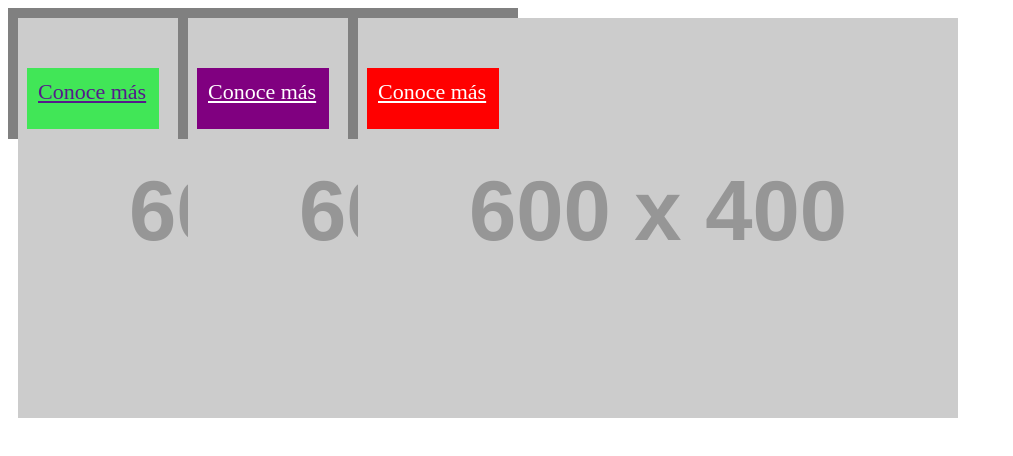
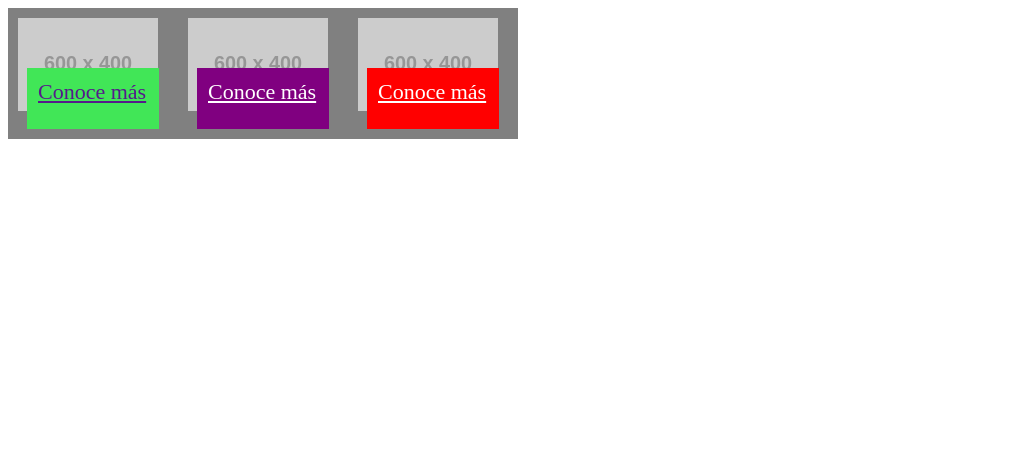
Before and after one commit to Jdiaz-17/SASS, a website: page index.html in a window 1280 px wide. Shown: the whole page, without its empty margins (0-1013 px from the left). Drawn offline with Linux system fonts and the light colour scheme; placeholder pictures from the web are drawn by us.

Commit message:
Revision Background de las cards con mixin

```diff
--- a/index.html
+++ b/index.html
@@ -11,7 +11,7 @@
     <div class="container">
         <div class="card">
             <div class="card__image">
-                <img src="https://dummyimage.com/600x400/000/fff" alt="">
+                <img class="image" src="https://dummyimage.com/600x400/000/fff" alt="">
             </div>
             <div class="card__actions">
                 <a href="">Conoce más</a>
@@ -19,7 +19,7 @@
         </div>
         <div class="card">
             <div class="card__image">
-                <img src="https://dummyimage.com/600x400/000/fff" alt="">
+                <img class="image" src="https://dummyimage.com/600x400/000/fff" alt="">
             </div>
             <div class="card__actions">
                 <a href="">Conoce más</a>
@@ -27,7 +27,7 @@
         </div>
         <div class="card">
             <div class="card__image">
-                <img src="https://dummyimage.com/600x400/000/fff" alt="">
+                <img class="image" src="https://dummyimage.com/600x400/000/fff" alt="">
             </div>
             <div class="card__actions">
                 <a href="">Conoce más</a>
--- a/scss/abstracts/_mixin.scss
+++ b/scss/abstracts/_mixin.scss
@@ -67,3 +67,9 @@
 @mixin container() {
 
 }
+
+/// @desc: Encapsula los estilos correspondientes a una card.
+/// @param: $background - {Color} - Especifica el background que tomará el elemento - Ejemplo: #fff, blue, #000.
+@mixin card($background-color) {
+    background-color: $background-color;
+   }
--- a/scss/components/_card.scss
+++ b/scss/components/_card.scss
@@ -13,10 +13,14 @@
     &:first-child {
       .card {
         @include media-query(phone) {
-          background-color: $color-green;
+          background-color: $color-red;
           &__image {
-            width: 50px;
-            height: 50px;
+            width: 30px;
+            height: auto;
+            .image {
+              width: 140px;
+              height: auto;
+            }
           }
         }
         @include media-query(tablet) {
@@ -24,6 +28,10 @@
           &__image {
             width: 150px;
             height: 50px;
+            .image {
+              width: 140px;
+              height: auto;
+            }
           }
         }
         @include media-query(desktop) {
@@ -31,6 +39,10 @@
           &__image {
             width: 150px;
             height: 50px;
+            .image {
+              width: 140px;
+              height: auto;
+            }
           }
         }
         @include media-query(desktopxl) {
@@ -38,6 +50,10 @@
           &__image {
             width: 150px;
             height: 50px;
+            .image {
+              width: 140px;
+              height: auto;
+            }
           }
         }
         &__actions {
@@ -51,10 +67,13 @@
     &:nth-child(2) {
       .card {
         @include media-query(phone) {
-          background-color: $color-yellow;
           &__image {
-            width: 50px;
-            height: 50px;
+            width: 30px;
+            height: auto;
+            .image {
+              width: 140px;
+              height: auto;
+            }
           }
         }
         @include media-query(tablet) {
@@ -62,6 +81,10 @@
           &__image {
             width: 150px;
             height: 50px;
+            .image {
+              width: 140px;
+              height: auto;
+            }
           }
         }
         @include media-query(desktop) {
@@ -69,6 +92,10 @@
           &__image {
             width: 150px;
             height: 50px;
+            .image {
+              width: 140px;
+              height: auto;
+            }
           }
         }
         @include media-query(desktopxl) {
@@ -76,6 +103,10 @@
           &__image {
             width: 150px;
             height: 50px;
+            .image {
+              width: 140px;
+              height: auto;
+            }
           }
         }
         &__actions {
@@ -89,10 +120,13 @@
     &:last-child {
       .card {
         @include media-query(phone) {
-          background-color: $color-red;
           &__image {
-            width: 50px;
-            height: 50px;
+            width: 30px;
+            height: auto;
+            .image {
+              width: 140px;
+              height: auto;
+            }
           }
         }
         @include media-query(tablet) {
@@ -100,6 +134,10 @@
           &__image {
             width: 150px;
             height: 50px;
+            .image {
+              width: 140px;
+              height: auto;
+            }
           }
         }
         @include media-query(desktop) {
@@ -107,6 +145,10 @@
           &__image {
             width: 150px;
             height: 50px;
+            .image {
+              width: 140px;
+              height: auto;
+            }
           }
         }
         @include media-query(desktopxl) {
@@ -114,6 +156,10 @@
           &__image {
             width: 150px;
             height: 50px;
+            .image {
+              width: 140px;
+              height: auto;
+            }
           }
         }
         &__actions {
```
Also changed, not shown: css/main.css, 1 other file.
